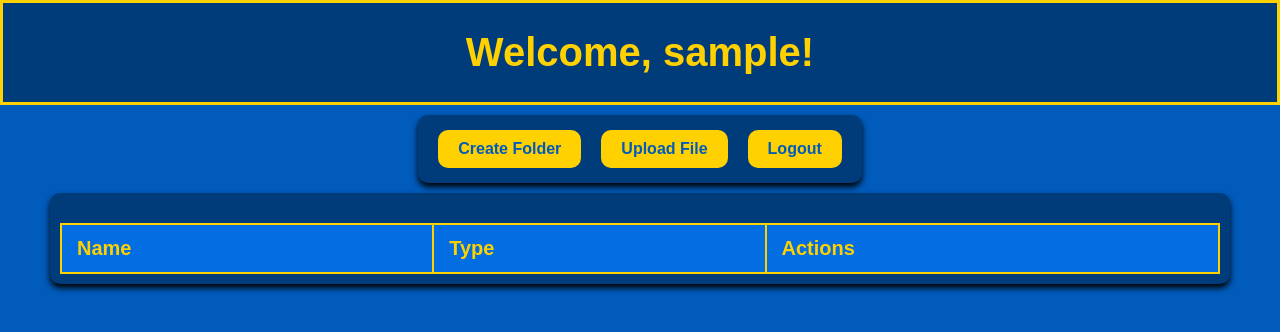
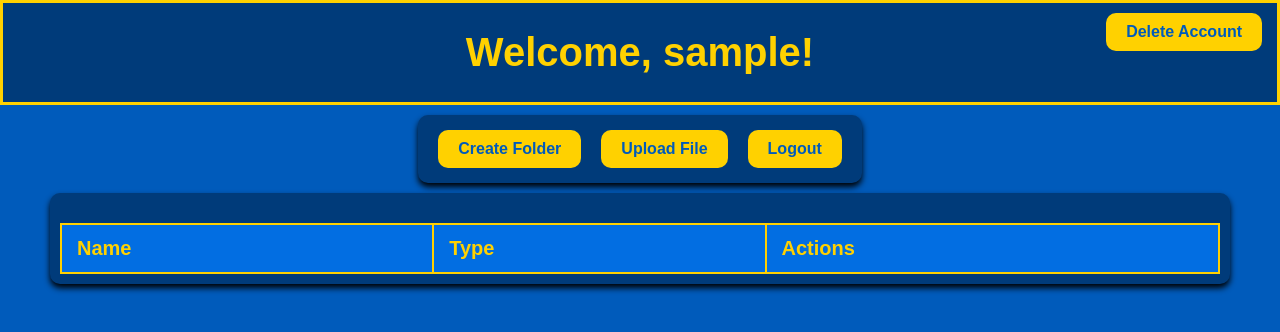
Before and after one commit to seangupta1/AOS-Project-2, a Flask app: page /dashboard in a window 1280 px wide. Shown: the top 332 px of the page. Run offline with Flask 3, Linux system fonts and the light colour scheme; the visitor is signed in with stand-in values (Sample User, id 1); data that the repository does not hold is empty; parts of the project's set-up code (start-up, migrations or seed data) failed here and were passed over; some libraries are stand-ins or nearby versions.

Commit message:
Delete account option
Added feature to user dashboard to allow them to delete their own account. This removes their account from the MySQL users table and also deletes all of their folders and files.

```diff
--- a/app.py
+++ b/app.py
@@ -179,27 +179,27 @@ def download_folder(folder_id):
         mimetype='application/zip'
     )
 
-def add_folder_to_zip(cursor, zf, folder_id, user_id, base_path):
-    # Get the current folder name
-    cursor.execute("SELECT name FROM folders WHERE id = %s", (folder_id,))
-    folder = cursor.fetchone()
-    folder_name = folder['name'] if folder else f"folder_{folder_id}"
-    current_path = os.path.join(base_path, folder_name)
+# def add_folder_to_zip(cursor, zf, folder_id, user_id, base_path):
+#     # Get the current folder name
+#     cursor.execute("SELECT name FROM folders WHERE id = %s", (folder_id,))
+#     folder = cursor.fetchone()
+#     folder_name = folder['name'] if folder else f"folder_{folder_id}"
+#     current_path = os.path.join(base_path, folder_name)
 
-    # Add all files in this folder
-    cursor.execute("SELECT filename, filepath FROM files WHERE folder_id = %s AND user_id = %s", (folder_id, user_id))
-    files = cursor.fetchall()
+#     # Add all files in this folder
+#     cursor.execute("SELECT filename, filepath FROM files WHERE folder_id = %s AND user_id = %s", (folder_id, user_id))
+#     files = cursor.fetchall()
 
-    for f in files:
-        if os.path.exists(f['filepath']):
-            zf.write(f['filepath'], arcname=os.path.join(current_path, f['filename']))
+#     for f in files:
+#         if os.path.exists(f['filepath']):
+#             zf.write(f['filepath'], arcname=os.path.join(current_path, f['filename']))
 
-    # Recurse into subfolders
-    cursor.execute("SELECT id FROM folders WHERE parent_id = %s AND user_id = %s", (folder_id, user_id))
-    subfolders = cursor.fetchall()
+#     # Recurse into subfolders
+#     cursor.execute("SELECT id FROM folders WHERE parent_id = %s AND user_id = %s", (folder_id, user_id))
+#     subfolders = cursor.fetchall()
 
-    for sub in subfolders:
-        add_folder_to_zip(cursor, zf, sub['id'], user_id, current_path)
+#     for sub in subfolders:
+#         add_folder_to_zip(cursor, zf, sub['id'], user_id, current_path)
 
 def add_folder_to_zip(cursor, zf, folder_id, user_id, base_path):
     # Get the current folder name
@@ -464,6 +464,49 @@ def register_request():
     return render_template("register.html", msg=msg)
 
 
+@app.route("/delete_account", methods=["POST"])
+def delete_account():
+    if 'loggedin' not in session:
+        return redirect(url_for('login'))
+
+    user_id = session['id']
+    cursor = mysql.connection.cursor(MySQLdb.cursors.DictCursor)
+
+    try:
+        # --- 1️⃣ Delete all user folders recursively ---
+        cursor.execute("SELECT id FROM folders WHERE user_id = %s AND parent_id IS NULL", (user_id,))
+        top_folders = cursor.fetchall()
+
+        for folder in top_folders:
+            delete_folder_recursive(cursor, folder['id'], user_id)
+
+        # --- 2️⃣ Delete all files not in folders (root-level files) ---
+        cursor.execute("SELECT id, original_name FROM files WHERE user_id = %s AND folder_id IS NULL", (user_id,))
+        root_files = cursor.fetchall()
+        for file in root_files:
+            ext = os.path.splitext(file['original_name'])[1]
+            storage_name = f"{file['id']}{ext}"
+            filepath = os.path.join(app.config['UPLOAD_FOLDER'], storage_name)
+            if os.path.exists(filepath):
+                os.remove(filepath)
+            cursor.execute("DELETE FROM files WHERE id = %s AND user_id = %s", (file['id'], user_id))
+
+        # --- 3️⃣ Delete user record ---
+        cursor.execute("DELETE FROM users WHERE id = %s", (user_id,))
+
+        mysql.connection.commit()
+
+        # --- 4️⃣ Clear session and redirect ---
+        session.clear()
+        flash("Your account and all associated data have been permanently deleted.")
+        return redirect(url_for('login'))
+
+    except Exception as e:
+        mysql.connection.rollback()
+        flash(f"Error deleting account: {e}")
+        return redirect(url_for('dashboard'))
+
+
 @app.route("/logout", methods=["POST"])
 def logout():
     session.clear()
--- a/static/css/style.css
+++ b/static/css/style.css
@@ -48,6 +48,26 @@ body {
     background-color: var(--secondary-color-darker)
 }
 
+.button-delete-account{
+    background-color: var(--secondary-color);
+    border: none;
+    border-radius: 10px;
+    color: var(--primary-color);
+    cursor: pointer;
+    font-size: 16px;
+    font-weight: bold;
+    margin: 5px 10px;
+    padding: 10px 20px;
+    position: absolute;
+    right: 5px;
+    text-decoration: none;
+    top: 5px;
+    transition: background-color 0.2s ease;
+}
+.button-delete-account:hover {
+    background-color: var(--secondary-color-darker)
+}
+
 .general_container {
     align-self: center;
     text-align: center;
@@ -91,6 +111,7 @@ body {
     border: 3px solid var(--secondary-color);
     box-sizing: border-box;
     height: fit-content;
+    position: relative;
     text-align: center;
     width: 100%;
 }
--- a/templates/dashboard.html
+++ b/templates/dashboard.html
@@ -10,7 +10,24 @@
 
 <body>
     <header class="dashboard_header">
-        <h1>Welcome, {{ username }}!</h1>
+        <div>
+            <!-- Create Folder -->
+            <button class="button-delete-account" onclick="document.getElementById('deleteAccountDialog').showModal()">Delete
+                Account</button>
+            <dialog class="dialog-delete-account" id="deleteAccountDialog">
+                <form method="POST" action="{{ url_for('delete_account') }}">
+                    <h3>Are you sure you want to delete your account?</h3>
+                    <p>This will delete all your files and can't be undone!</p>
+                    <button class="button-dashboard" type="submit">Yes, I want to delete my account.</button>
+                    <button class="button-dashboard" type="button"
+                        onclick="this.closest('dialog').close()">Cancel</button>
+                </form>
+            </dialog>
+        </div>
+
+        <div>
+            <h1>Welcome, {{ username }}!</h1>
+        </div>
     </header>
 
     <div class="simple_container">
@@ -84,13 +101,16 @@
                             <a href="{{ url_for('download_folder', folder_id=folder.id) }}">
                                 <button class="button-dashboard" type="button">💾 Download</button>
                             </a>
-                            <button class="button-dashboard" onclick="document.getElementById('renameFolderDialog{{ folder.id }}').showModal()">🖊️ Rename</button>
+                            <button class="button-dashboard"
+                                onclick="document.getElementById('renameFolderDialog{{ folder.id }}').showModal()">🖊️
+                                Rename</button>
                             <dialog class="dialog-create-folder" id="renameFolderDialog{{ folder.id }}">
                                 <form method="POST" action="{{ url_for('rename_folder') }}">
                                     <input type="text" name="folder_name" placeholder="Folder name" required>
                                     <input type="hidden" name="folder_id" value="{{ folder.id }}">
                                     <button class="button-dashboard" type="submit">Rename Folder</button>
-                                    <button class="button-dashboard" type="button" onclick="this.closest('dialog').close()">Cancel</button>
+                                    <button class="button-dashboard" type="button"
+                                        onclick="this.closest('dialog').close()">Cancel</button>
                                 </form>
                             </dialog>
                         </td>
```
Also changed, not shown: other parts of static/css/style.css (+25 -0 lines).
